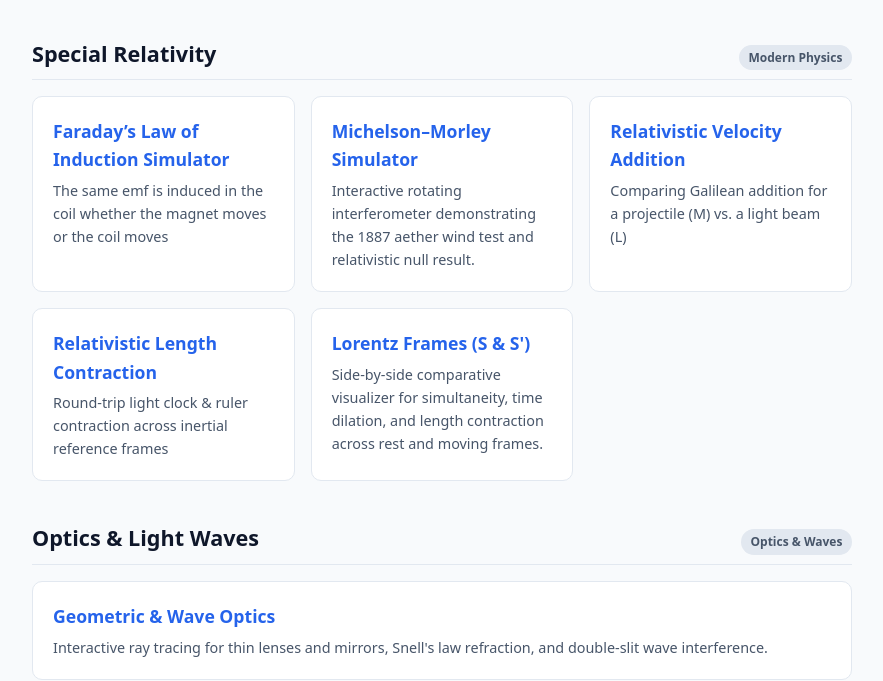
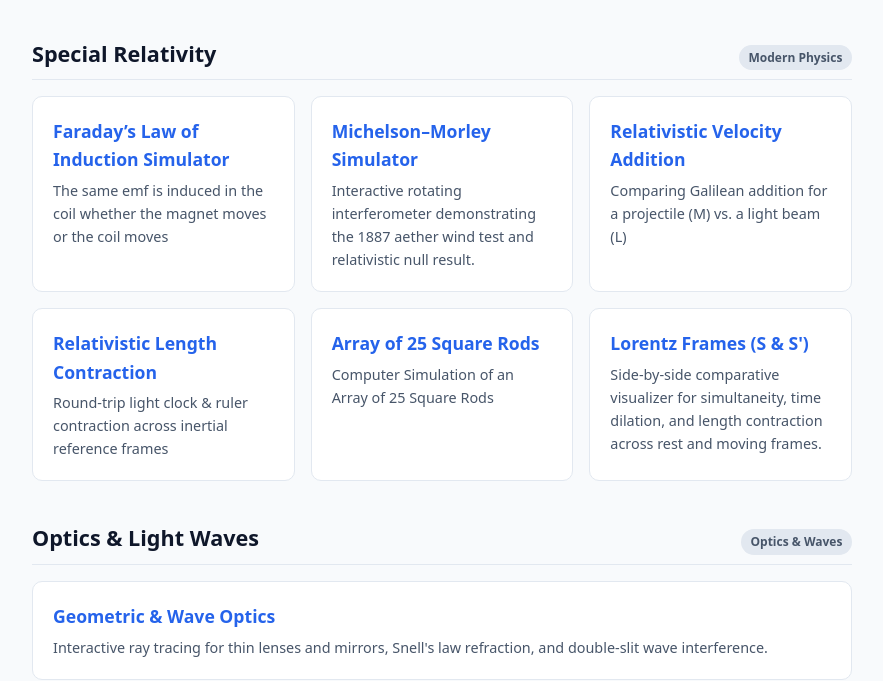
Before and after one commit to lyly2026/cp, a plain HTML site: page index.html in a window 1280 px wide. Shown: the part 146-827 px from the top of the page, without its empty margins (198-1081 px from the left). Drawn offline with Linux system fonts and the light colour scheme.

Commit message:
Add link to Array of 25 Square Rods simulation

```diff
--- a/index.html
+++ b/index.html
@@ -164,6 +164,11 @@
           <p>Round-trip light clock & ruler contraction across inertial reference frames</p>
         </a>
 
+        <a href="relativistic_rod_array.html" class="card">
+          <h3>Array of 25 Square Rods</h3>
+          <p>Computer Simulation of an Array of 25 Square Rods </p>
+        </a>
+
         <a href="special_relativity.html" class="card">
           <h3>Lorentz Frames (S &amp; S')</h3>
           <p>Side-by-side comparative visualizer for simultaneity, time dilation, and length contraction across rest and moving frames.</p>
```
